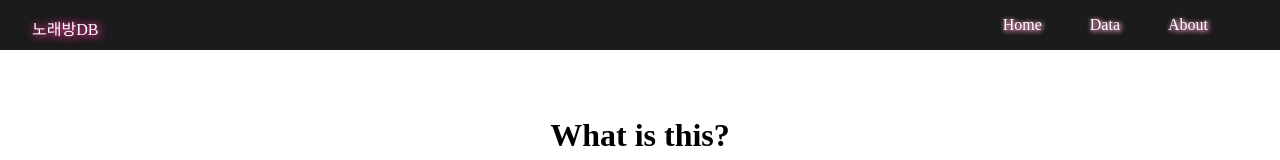
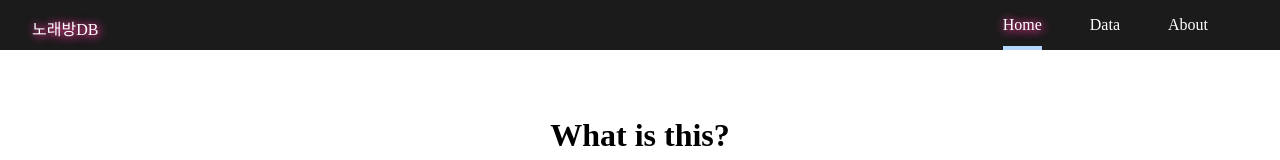
Before and after one commit to kodawarii/noraebang, a React (Create React App) app: page /about in a window 1280 px wide. Shown: the top 160 px of the page. Built offline with nearby package versions, Linux system fonts and the light colour scheme; a web font is replaced by a local one.

Commit message:
Added dynamic CSS for selected Nav

```diff
--- a/src/App.css
+++ b/src/App.css
@@ -35,13 +35,11 @@
   position: fixed;
   color: white;
   text-align: center;
-  text-shadow:1px 1px 10px rgb(255, 99, 172), 1px 1px 10px rgb(194, 9, 111);
 }
 
 .navbar a{
   text-decoration: none;
   color: rgb(255, 255, 255);
-  text-shadow:1px 1px 5px rgb(255, 99, 172), 1px 1px 5px rgb(255, 255, 255);
 }
 
 .navbar a:hover{
@@ -64,13 +62,17 @@
 .navbar-nav li{
   display: inline;
   padding: 0px 24px 0px 24px;
-  text-decoration: none;
 }
 
 .navbar-nav-s li{
   display: inline;
   padding: 0px 12px 0px 12px;
-  text-decoration: none;
+}
+
+.nav-selected{
+  padding-bottom: 13px;
+  border-bottom: 4px solid rgb(180, 215, 255);
+  text-shadow:1px 1px 10px rgb(255, 99, 172), 1px 1px 10px rgb(194, 9, 111);
 }
 
 /*
--- a/src/components/InnerApp.component.js
+++ b/src/components/InnerApp.component.js
@@ -7,6 +7,39 @@ import About from './about.component';
 import Home from './home.component';
 
 class InnerApp extends Component {
+
+  constructor(props){
+    super(props);
+    this.state = {
+      onHome: true,
+      onIndex: false,
+      onAbout: false
+    }
+  }
+
+  toggleHome(){
+    this.setState({
+      onHome: true,
+      onIndex: false,
+      onAbout: false
+    });
+  }
+
+  toggleIndex(){
+    this.setState({
+      onHome: false,
+      onIndex: true,
+      onAbout: false
+    });
+  }
+
+  toggleAbout(){
+    this.setState({
+      onHome: false,
+      onIndex: false,
+      onAbout: true
+    });
+  }
 
   render() {
     return (
@@ -23,15 +56,16 @@ class InnerApp extends Component {
             <span className="nav-padding-space-left"> </span>
             <span className="brandText">노래방DB</span>
 
+
             <ul className="navbar-nav">
-              <li className="nav-item">
-                <Link to={'/'} className="nav-link">Home</Link>
+              <li className="nav-item ">
+                <Link to={'/'} className={"nav-link " + (this.state.onHome ? "nav-selected " : "")} onClick={this.toggleHome.bind(this)}>Home</Link>
               </li>
               <li className="nav-item">
-                <Link to={'/index'} className="nav-link">Data</Link>
+                <Link to={'/index'} className={"nav-link " + (this.state.onIndex ? "nav-selected " : "")} onClick={this.toggleIndex.bind(this)}>Data</Link>
               </li>
               <li className="nav-item">
-                <Link to={'/about'} className="nav-link">About</Link>
+                <Link to={'/about'} className={"nav-link " + (this.state.onAbout ? "nav-selected " : "")} onClick={this.toggleAbout.bind(this)}>About</Link>
               </li>
               <li className="nav-padding-space-right"> </li>
             </ul>
@@ -39,17 +73,19 @@ class InnerApp extends Component {
 
             <ul className="navbar-nav-s">
               <li className="nav-item">
-                <Link to={'/'} className="nav-link">Home</Link>
+                <Link to={'/'} className={"nav-link " + (this.state.onHome ? "nav-selected " : "")} onClick={this.toggleHome.bind(this)}>Home</Link>
               </li>
               <li className="nav-item">
-                <Link to={'/index'} className="nav-link">Data</Link>
+                <Link to={'/index'} className={"nav-link " + (this.state.onIndex ? "nav-selected " : "")} onClick={this.toggleIndex.bind(this)}>Data</Link>
               </li>
               <li className="nav-item">
-                <Link to={'/about'} className="nav-link">About</Link>
+                <Link to={'/about'} className={"nav-link " + (this.state.onAbout ? "nav-selected " : "")} onClick={this.toggleAbout.bind(this)}>About</Link>
               </li>
             </ul>
           </nav>
           </header>
+
+
           <div className="switch-div">
             <Switch>
               <Route exact path='/' component={ Home } />
--- a/src/components/index.component.js
+++ b/src/components/index.component.js
@@ -16,9 +16,9 @@ import './style-index.css';
  * @TODO Mobile: Click on item to expand and view more details
  * [DONE] @TODO Mobile: Table Header obstructed texts
  * [DONE] @TODO Loading page splash animation
- * @TODO Top Nav left and right padding for A4 document feel
+ * [Not-required] @TODO Top Nav left and right padding for A4 document feel
  * @TODO Table headers to stay at top of page when scrolled past down it
- * @TODO Nav 'Selected' bottom-border styling
+ * [DONE] @TODO Nav 'Selected' bottom-border styling
  * @TODO Prod Page shows empty page when going to '/' page
  * @TODO Sorting - There are so many different ways to do this lol - Arrows/Dropdown selection (Execute in front end/back end, store in db or store in component states) etc
  *
```
